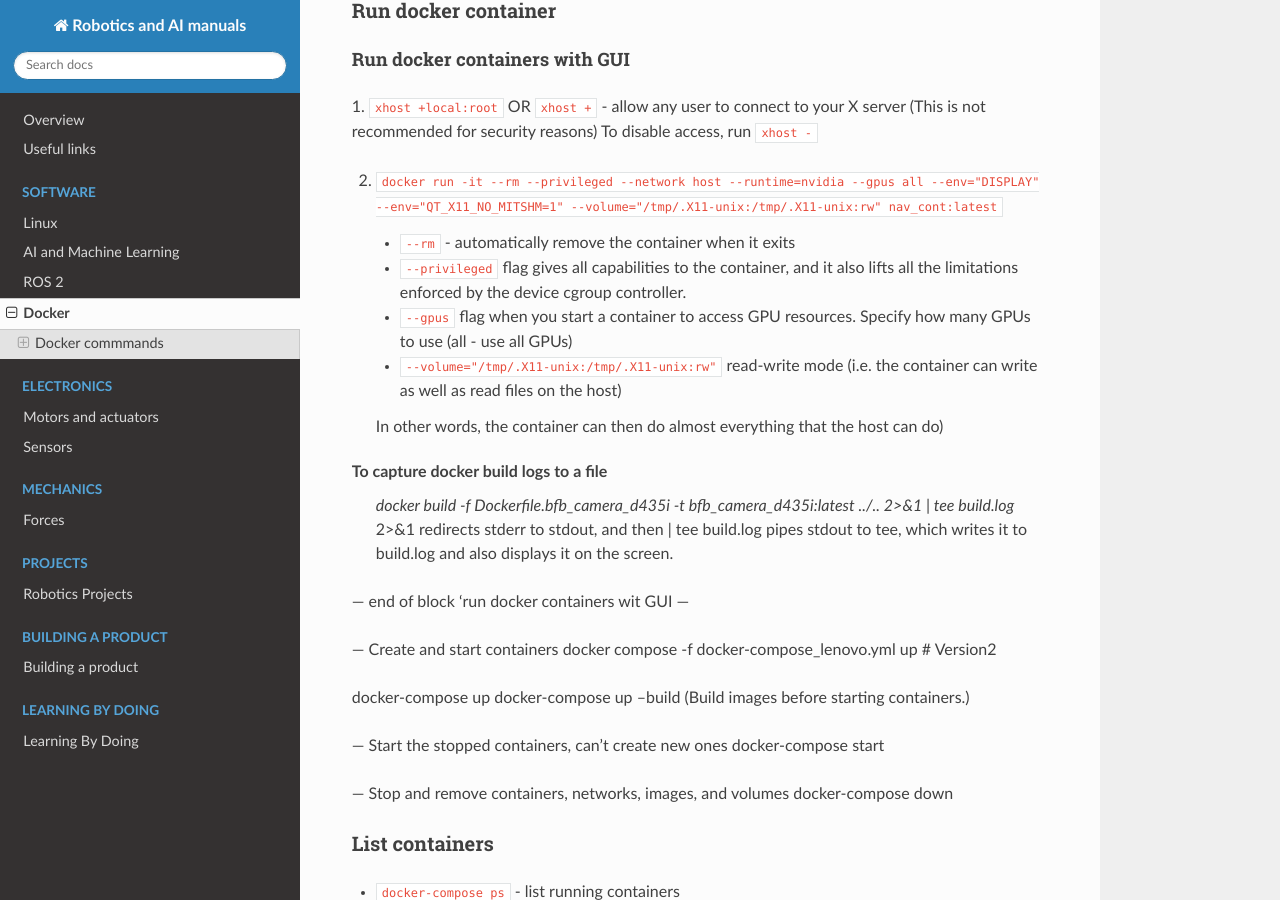
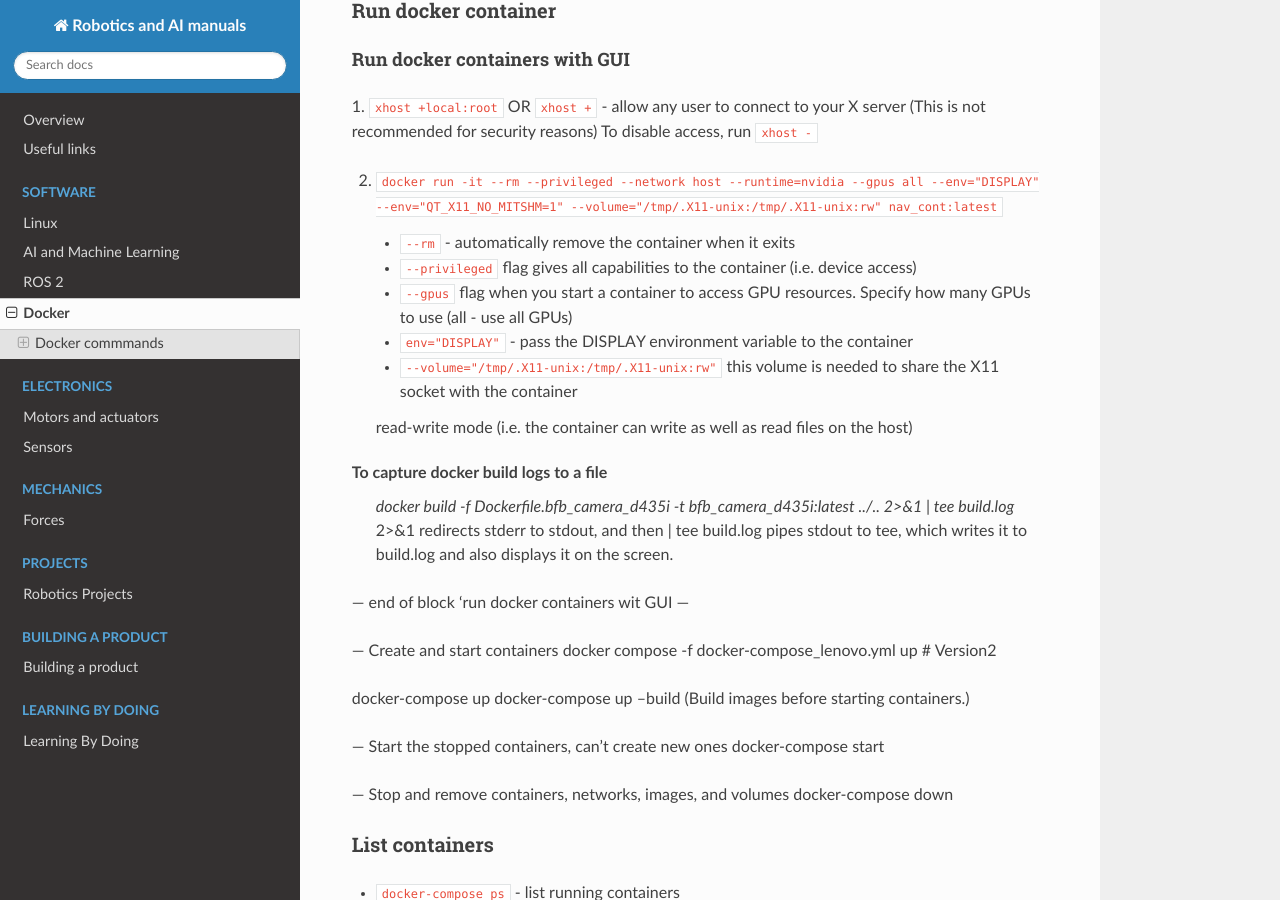
Before and after one commit to jevgenik/manuals, a Sphinx documentation site: the page built from source/files/software/docker.rst, in a window 1280 px wide and 900 px high, scrolled down 1436 px. Built offline with Sphinx 7.4.7 and the Read the Docs theme 2.0.0, drawn with Linux system fonts in a browser that asks for light colours.

Commit message:
updated docker.rst

```diff
--- a/source/files/software/docker.rst
+++ b/source/files/software/docker.rst
@@ -42,12 +42,15 @@ To disable access, run ``xhost -``
 
    * ``--rm`` - automatically remove the container when it exits
 
-   * ``--privileged`` flag gives all capabilities to the container, and it also lifts all the limitations enforced by the device cgroup controller.
+   * ``--privileged`` flag gives all capabilities to the container (i.e. device access)
 
    * ``--gpus`` flag when you start a container to access GPU resources. Specify how many GPUs to use (all - use all GPUs)
 
-   * ``--volume="/tmp/.X11-unix:/tmp/.X11-unix:rw"`` read-write mode (i.e. the container can write as well as read files on the host)
-   In other words, the container can then do almost everything that the host can do)
+   * ``env="DISPLAY"`` - pass the DISPLAY environment variable to the container
+
+   * ``--volume="/tmp/.X11-unix:/tmp/.X11-unix:rw"`` this volume is needed to share the X11 socket with the container
+   read-write mode (i.e. the container can write as well as read files on the host)
+
 
 To capture docker build logs to a file
  `docker build -f Dockerfile.bfb_camera_d435i -t bfb_camera_d435i:latest ../.. 2>&1 | tee build.log`
```
